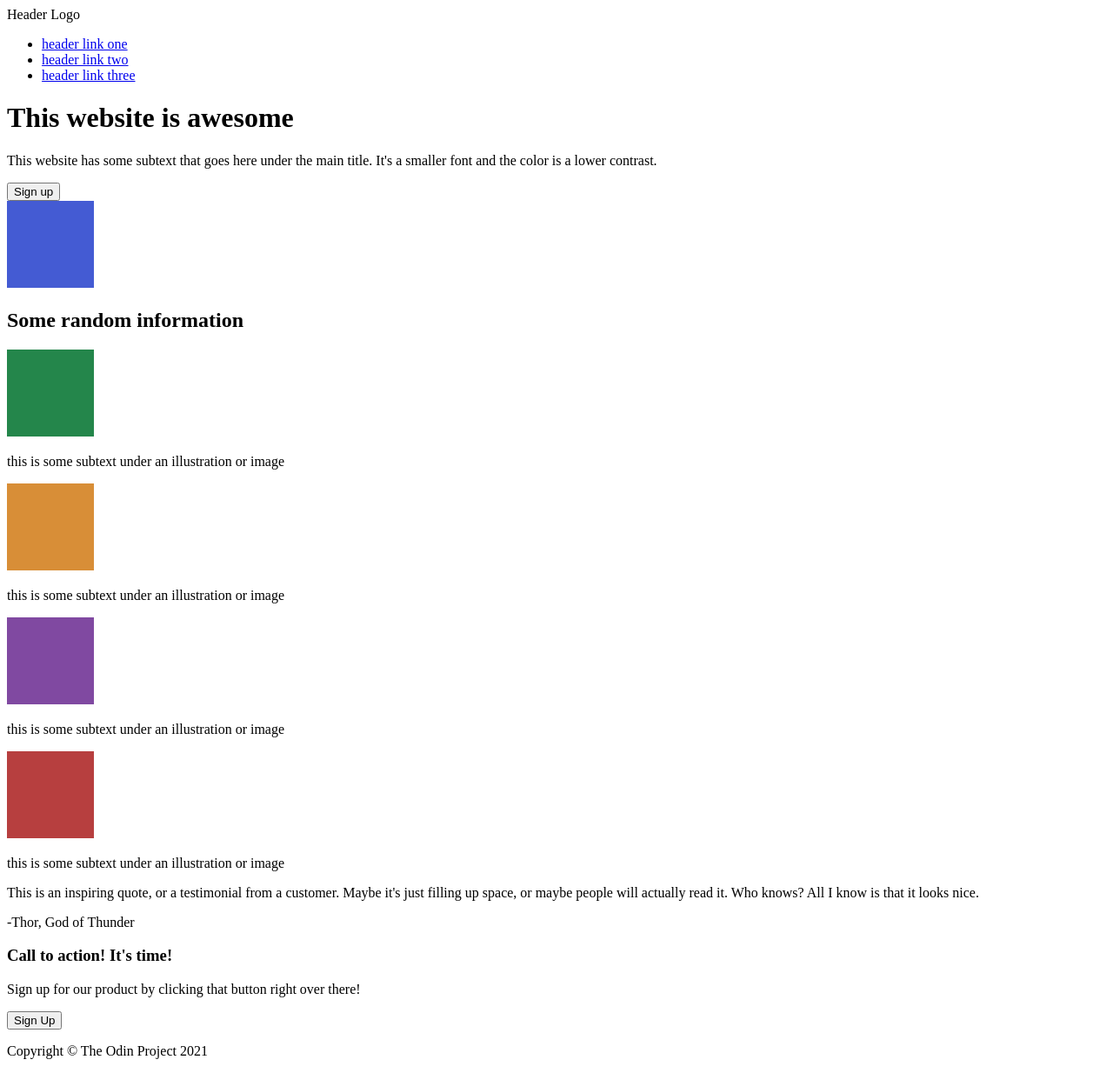
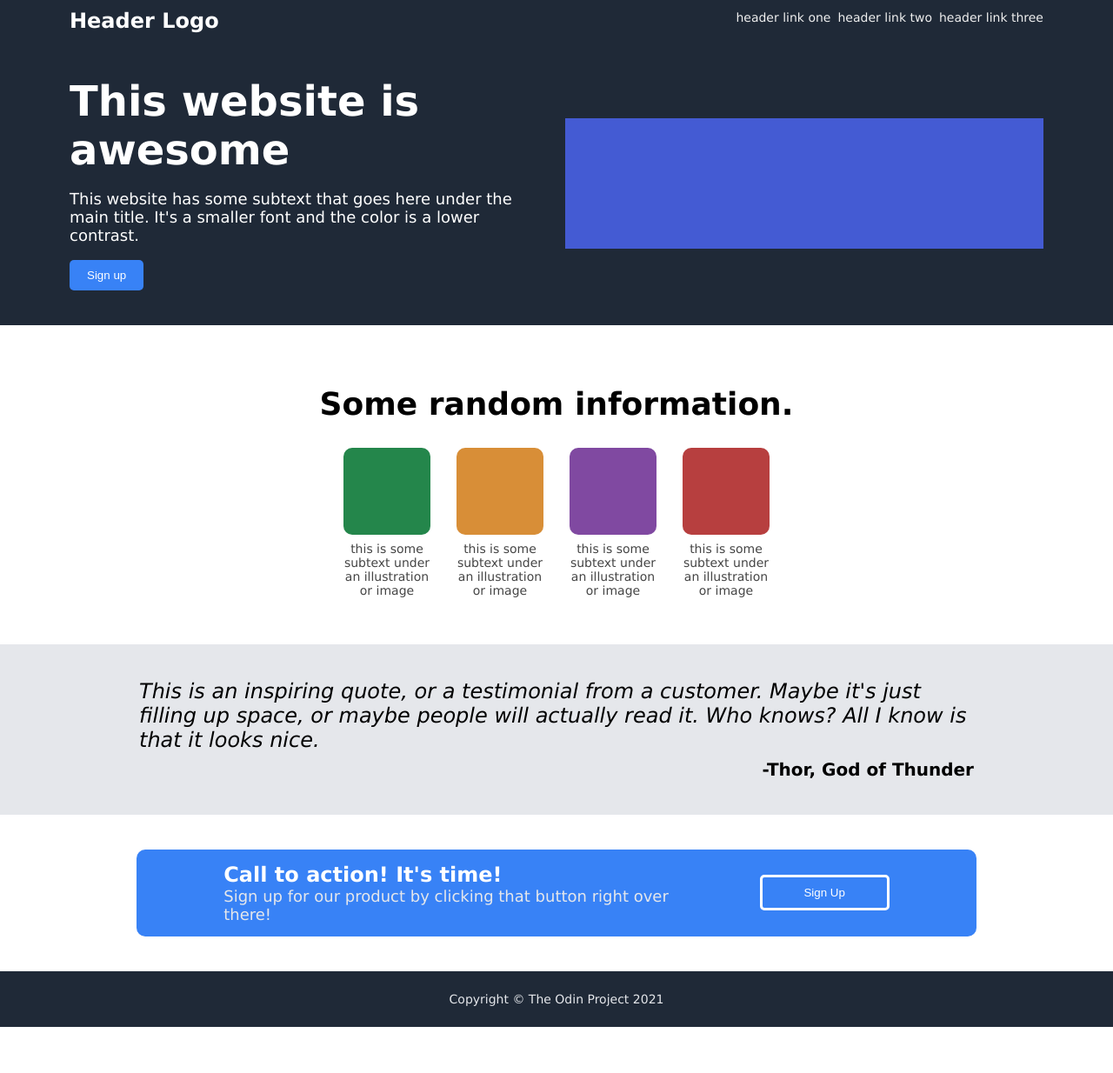
Before and after one commit to TheBerlinMan/TOP_2ndProject_Webpage, a plain HTML site: page index.html in a window 1280 px wide. Shown: the whole page at 87% size. After the commit the page ends 1181 px from the top, so only its background shows below. Drawn offline with Linux system fonts and the light colour scheme.

Commit message:
added css to file. nothing perfect, but layout is an exact match. code is probably long in places

```diff
--- a/index.html
+++ b/index.html
@@ -7,6 +7,7 @@
     <title>Document</title>
 </head>
 <body>
+
 <!-- header -->
 <div class="header">
     <div class="logo">Header Logo</div>
@@ -18,18 +19,21 @@
         </ul>
     </div>
 </div>
+
 <!-- section 1 -->
-<div class="container">
+<div class="container one">
     <div class="info">
         <h1>This website is awesome</h1>
         <p>This website has some subtext that goes here under the main title. It's a smaller font and the color is a lower contrast.</p>
         <button>Sign up</button>
     </div>
-    <img src="/images/Blue.png">
+    <img class="blue" src="/images/Blue.png">
 </div>
+
 <!-- section 2 -->
-<div class="container">
-    <h2>Some random information</h2>
+<div class="container two">
+    <h2>Some random information.</h2>
+    <div class="boxes">
         <div class="box">
             <img src="/images/Green.png">
             <p>this is some subtext under an illustration or image</p>
@@ -47,22 +51,26 @@
             <p>this is some subtext under an illustration or image</p>
         </div>
     </div>
+</div>
 
 <!-- section 3 -->
-<div class="container">
+<div class="container three">
     <p class="quote">This is an inspiring quote, or a testimonial from a customer. Maybe it's just filling up space, or maybe people will actually read it. Who knows? All I know is that it looks nice. </p>
-    <p>-Thor, God of Thunder</p>
+    <p class="name">-Thor, God of Thunder</p>
 </div>
 
 <!-- section 4 -->
-<div class="container">
+<div class="container four">
+    <div class="otherbox">
+        <div class="otherinfo">
             <h3>Call to action! It's time!</h3>
             <p>Sign up for our product by clicking that button right over there!</p>
+        </div>
         <button>Sign Up</button>
+    </div>
 </div>
 
 <!-- footer -->
-
 <div class="footer">
     <p>Copyright © The Odin Project 2021 </p>
 </div>
--- a/styles.css
+++ b/styles.css
@@ -0,0 +1,186 @@
+
+body{
+    margin: 0;
+    padding: 0;
+    font-family: Verdana, Geneva, Tahoma, sans-serif ;
+}
+
+.header{
+    display: flex;
+    justify-content: space-between;
+    background-color: #1f2937;
+    padding: 10px 80px;
+    margin: 0;
+}
+
+.logo{
+    color: white;
+    font-weight: 800;
+    font-size: 24px;
+}
+
+ul{
+    margin: 0;
+    padding: 0;
+    list-style: none;
+    display: flex;
+    gap: 8px;
+}
+
+a{
+    text-decoration: none;
+    color: rgb(239, 239, 239);
+    font-size: 14px;
+}
+
+.container{
+    padding: 40px 80px;
+}
+
+.container.one{
+    background-color: #1f2937;
+    display: flex;
+    align-items: center;
+    gap: 20px;
+}
+
+h1{
+    color: white;
+    font-size: 48px;
+    margin: 0;
+    padding: 0;
+}
+
+.container.one p{
+    color: white;
+    font-size: 18px;
+}
+
+.container.one button{
+    background-color: #3882f6;
+    color: white;
+    border: none;
+    border-radius: 5px;
+    padding: 10px 20px;
+}
+
+.container.one img{
+    width: 750px;
+    height: 150px;
+    flex: 1;
+}
+
+.info{
+    flex: 1;
+}
+
+.container.two {
+    display: flex;
+    flex-direction: column;
+    text-align: center;
+}
+
+h2{
+    font-size: 36px;
+}
+
+.boxes{
+    display: flex;
+    justify-content: center;
+    gap: 30px;
+}
+
+.box{
+    max-width: 100px;
+}
+
+.container.two p{
+    font-size: 14px;
+    color: #454545;
+}
+
+.container.two img{
+    border-radius: 10px;
+    margin-bottom: -10px;
+
+}
+
+.container.three {
+    background-color: #e5e7eb;
+    display: flex;
+    flex-direction: column;
+    gap: 8px;
+    padding: 40px 160px;
+}
+
+.container.three p{
+    margin: 0;
+    padding: 0;
+}
+
+.container.three .quote{
+    font-size: 24px;
+    font-style: italic;
+    font-weight: 100;
+}
+
+.container.three .name{
+    align-self: flex-end;
+    font-size: 20px;
+    font-weight: 600;
+}
+
+.container.four{
+  display: flex;
+  justify-content: center;
+  align-items: center;
+}
+
+.container.four .otherbox{
+    background-color: #3882f6;
+    border-radius: 10px;
+    padding: 15px 100px;
+    display: flex;
+    align-items: center;
+    justify-content: center;
+    gap: 100px;
+}
+
+.container.four button{
+    flex: 1;
+    background-color: #3882f6;
+    color: white;
+    border: solid;
+    border-color: white;
+    border-radius: 5px;
+    padding: 10px 20px;
+}
+
+.container.four .otherinfo{
+    flex: 5;
+}
+
+.container.four h3, .container.four p{
+    padding: 0;
+    margin: 0;
+}
+
+.container.four h3{
+    color: white;
+    font-size: 24px;
+}
+
+.container.four p{
+    color: #e5e7eb;
+    font-size: 18px;
+}
+
+.footer{
+    background-color: #1f2937;
+    color: #e5e7eb;
+    display: flex ;
+    font-size: 14px;
+    align-items: center;
+    justify-content: center;
+    padding: 10px 0;
+}
```
Lines whose indentation alone changed are shown as unchanged.
